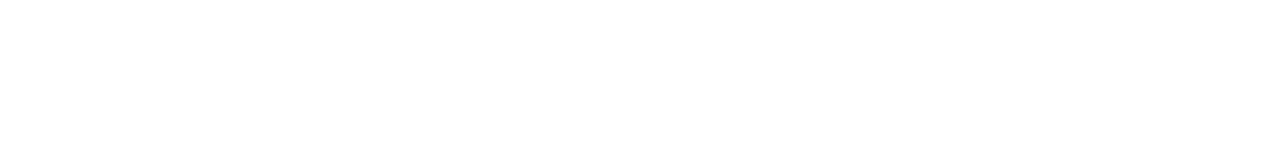
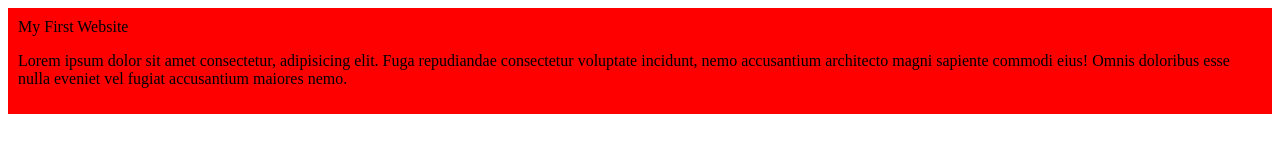
Before and after one commit to amithasannasif/my-simple-webstite, a plain HTML site: page index.html in a window 1280 px wide. Drawn offline with Linux system fonts and the light colour scheme.

Commit message:
added the first website

```diff
--- a/index.html
+++ b/index.html
@@ -4,10 +4,12 @@
     <meta charset="UTF-8">
     <meta name="viewport" content="width=device-width, initial-scale=1.0">
     <title>my first website</title>
+<link rel="stylesheet" href="style.css">
 </head>
 <body>
 
-
-
+<div>My First Website
+<p>Lorem ipsum dolor sit amet consectetur, adipisicing elit. Fuga repudiandae consectetur voluptate incidunt, nemo accusantium architecto magni sapiente commodi eius! Omnis doloribus esse nulla eveniet vel fugiat accusantium maiores nemo.</p>
+</div>
 </body>
 </html>
--- /dev/null
+++ b/style.css
@@ -0,0 +1,5 @@
+div{
+
+    background-color: red;
+padding: 10px;
+}
```
